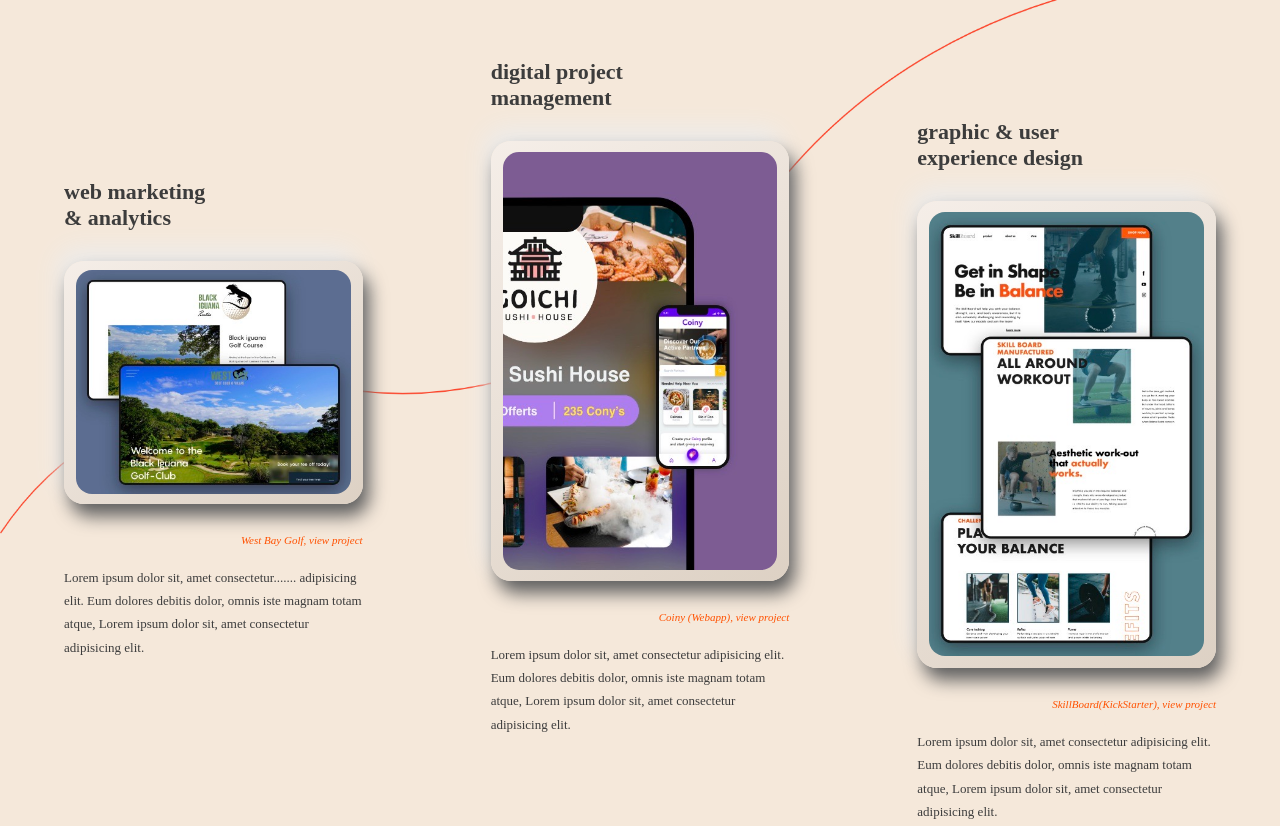
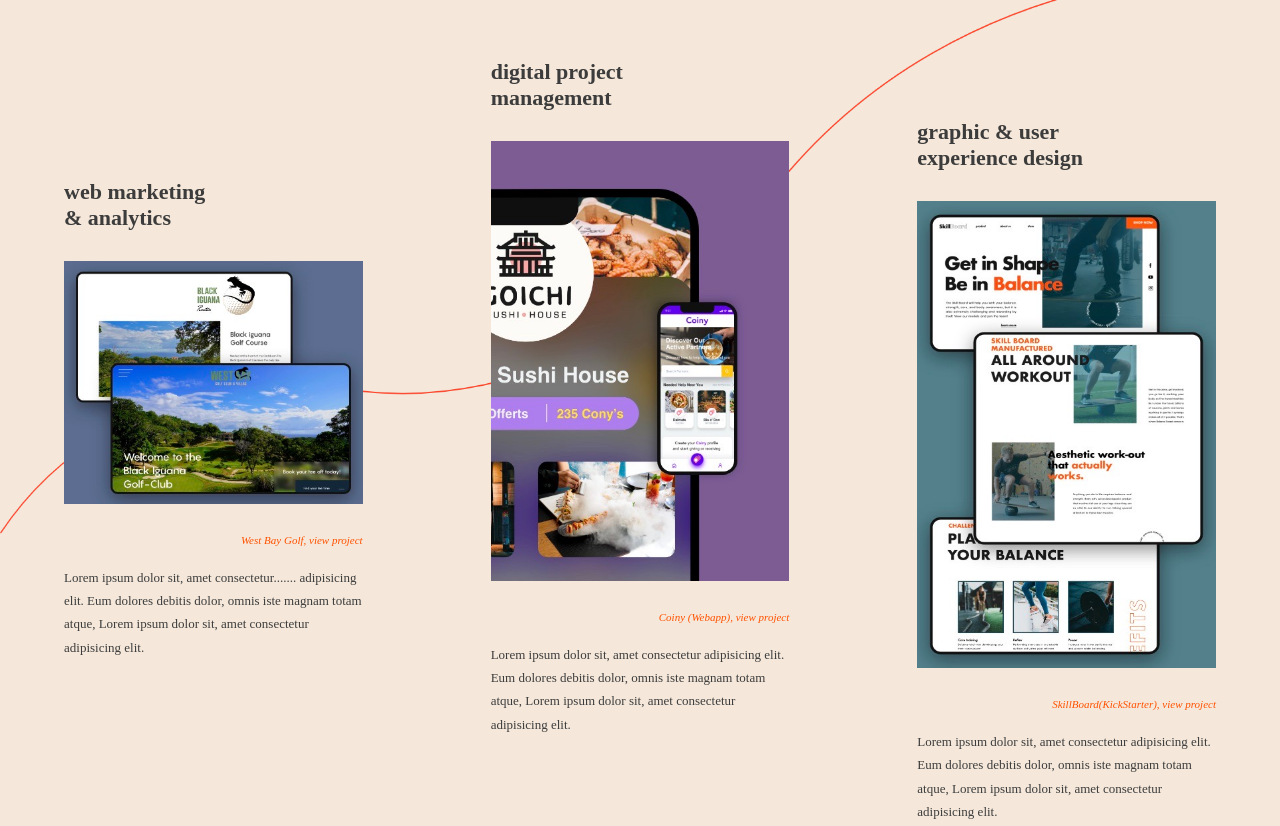
Before and after one commit to SandroHerveRaspaldo/sandro-raspaldo, a plain HTML site: page index.html in a window 1280 px wide. Shown: the part 1784-2610 px from the top of the page. Drawn offline with nearby package versions, Linux system fonts and the light colour scheme.

Commit message:
Content modif

```diff
--- a/style/style.sass
+++ b/style/style.sass
@@ -350,14 +350,10 @@ header
     align-items: center
     width: 298.66px
     height: 242.91px
-    border-radius: 20px
-    background: linear-gradient(145deg, #F5EEE8, #ddd1c4)
-    box-shadow:  6px 12px 18px #5f5f5f, -6px -12px 25px #ececec
 
     img
-        width: 92%
-        height: 92%
-        border-radius: 16px
+        width: 100%
+        height: 100%
 
 .project-container
     display: flex
@@ -365,14 +361,10 @@ header
     align-items: center
     width: 298.66px
     height: 440.02px
-    border-radius: 20px
-    background: linear-gradient(145deg, #F5EEE8, #ddd1c4)
-    box-shadow:  6px 12px 18px #5f5f5f, -6px -12px 25px #ececec
 
     img
-        width: 92%
-        height: 95%
-        border-radius: 16px
+        width: 100%
+        height: 100%
 
 .designer-container
     display: flex
@@ -380,14 +372,10 @@ header
     align-items: center
     width: 298.66px
     height: 467.25px
-    border-radius: 20px
-    background: linear-gradient(145deg, #F5EEE8, #ddd1c4)
-    box-shadow:  6px 12px 18px #5f5f5f, -6px -12px 25px #ececec
 
     img
-        width: 92%
-        height: 95%
-        border-radius: 16px
+        width: 100%
+        height: 100%
 
 .marketing
     margin-top: 12rem
@@ -425,28 +413,9 @@ header
         align-items: center
         width: 460.8px
         height: 307.86px
-        border-radius: 38px
-        background: linear-gradient(-145deg, #F5EEE8, #ddd1c4)
-        box-shadow:  6px 12px 24px #313131, -8px -6px 30px #e9e9e9
-
-        img
-            width: 93%
-            height: 91%
-
-
-    .project:hover
-        background: #f5e8da
-        box-shadow: inset 12px 12px 24px #a49b92, inset -12px -12px 24px #ffffff
-
-        img
-            width: 91%
-            height: 89%
-
 
     img
-        width: 72%
-        border-radius: 33px
-        box-shadow:  20px 20px 60px #c2b7ac, -20px -20px 60px #ffffff
+        width: 100%
 
 .portfolio-img
     display: flex
```
Also changed, not shown: style/style.css, 1 other file.
